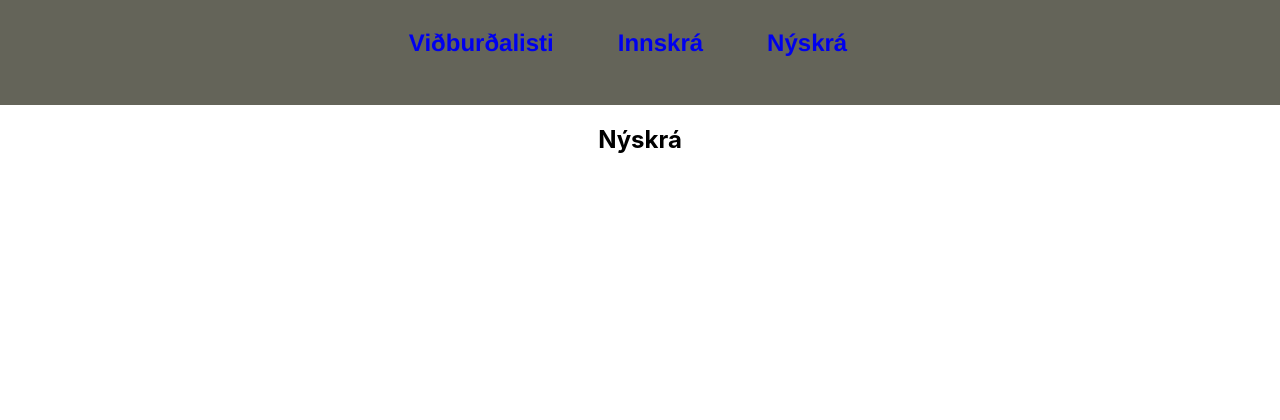
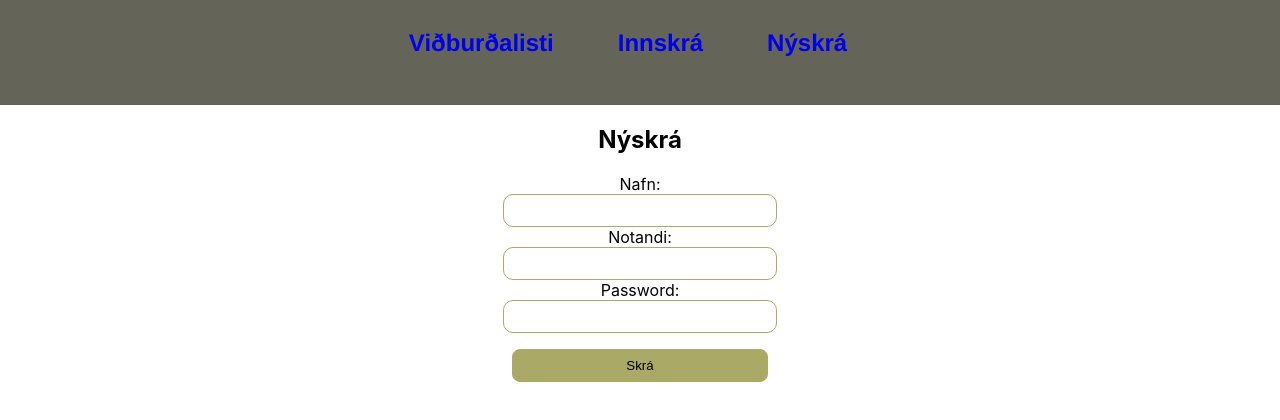
Before and after one commit to ArniZenux/v4-2022, a React (Create React App) app: page /nyskra in a window 1280 px wide. Shown: the top 420 px of the page. Built offline with nearby package versions, Linux system fonts and the light colour scheme.

Commit message:
layout home innskra nyskra

```diff
--- a/package.json
+++ b/package.json
@@ -3,11 +3,12 @@
   "version": "0.1.0",
   "private": true,
   "dependencies": {
+    "axios": "^0.26.0",
     "react": "^17.0.2",
     "react-dom": "^17.0.2",
     "react-router": "^5.2.0",
-    "react-scripts": "5.0.0",
-    "react-router-dom": "^5.2.0"
+    "react-router-dom": "^5.2.0",
+    "react-scripts": "5.0.0"
   },
   "scripts": {
     "start": "react-scripts start",
--- a/src/App.css
+++ b/src/App.css
@@ -83,3 +83,68 @@ li:last-child{
   margin-top: 0;
   padding-top: 0;
 }
+
+form {
+  align-items: center;
+  display: flex;
+  flex-direction: column;
+  margin-bottom: 1rem;
+  width: 500px;
+}
+
+.form--separated {
+  margin: 0 auto;
+  border: 2px solid var(--color-accent);
+  margin-bottom: 2rem;
+  padding: 2rem;
+}
+
+.field {
+  display: flex;
+  flex-direction: column;
+  margin-bottom: 1rem;
+  width: 100%;
+}
+
+.field label {
+  font-size: 1rem;
+  min-width: 140px;
+}
+
+.field input,
+.field textarea {
+  border: 1px solid var(--color-accent);
+  border-radius: 10px;
+  flex: 1;
+  padding: 8px;
+  width: 20%;
+}
+
+.field--textarea {
+  align-items: flex-start;
+}
+
+.field textarea {
+  flex: 1;
+  min-height: 3rem;
+}
+
+.field--invalid input,
+.field--invalid textarea {
+  background-color: #fbb;
+  border-color: var(--color-error);
+}
+
+.button {
+  background-color: var(--color-accent);
+  border: 1px solid var(--color-accent);
+  border-radius: 8px;
+  padding: 0.5rem;
+  transition: background-color ease-in 300ms;
+  margin-top: 1rem;
+  width: 20%;
+}
+
+.button--margin{
+  margin-bottom: 2rem;
+}
--- a/src/App.js
+++ b/src/App.js
@@ -2,14 +2,15 @@ import React from 'react';
 import { Route, Switch, NavLink } from 'react-router-dom';
 import './App.css';
 
-import { Home } from './routes/home';
-import { Innskra } from './routes/innskra';
-import { Nyskra } from './routes/nyskra';
-import { NotFound } from './routes/notfound';
+import Home from './routes/home';
+import Innskra from './routes/innskra';
+import Nyskra from './routes/nyskra';
+import NotFound from './routes/notfound';
 
-export default function App() {
-  return (
-    <main>
+class App extends React.Component{
+  render() {
+    return (
+     <main>
       <nav>
         <ul>
           <li><NavLink to="/">Viðburðalisti</NavLink></li>
@@ -28,4 +29,7 @@ export default function App() {
       </section>
     </main>
   );
+ }
 }
+
+export default App;
--- a/src/routes/home.js
+++ b/src/routes/home.js
@@ -1,13 +1,41 @@
-import React from 'react';
+import React, { useEffect, useState } from 'react';
+import axios from 'axios';
+const apiUrl = process.env.REACT_APP_API_URL;
 
-export function Home() {
-  return (
+class Home extends React.Component{
+  state = {
+    posts: []
+  }
+
+  // https://github.com/vefforritun/vef2-2021-v5-synilausn/blob/main/src/components/news-list/NewsList.jsx
+
+  componentDidMount() {
+    axios.get('http://127.0.0.1:8080')
+      .then(res => {
+        console.log(res.data.message);
+        //const posts = res.data;
+        //this.setState({ posts });
+      })
+      .catch(function (error) {
+        console.log(error);
+      })
+  }
+
+  render() {
+    return (
     <div className="App">
       <h2>Viðburðarlisti</h2>
-        <ul>
-          <li> Partý </li>
-          <p>Það verður smáveislun </p>
-        </ul>
+       <ul>
+        {
+         this.state.posts
+          .map(post => <li> {post.message} </li>
+          )
+        }
+       </ul>
+       <p> Footer Inc </p>
     </div>
-  );
+    );
+  }
 }
+
+export default Home;
--- a/src/routes/innskra.js
+++ b/src/routes/innskra.js
@@ -1,11 +1,25 @@
 import React from 'react';
 
-export function Innskra() {
-  return (
-    <div className="App">
-      <main>
-        <h2>Innskrá</h2>
+class Innskra extends React.Component{
+  render(){
+    return (
+      <div className="App">
+        <main>
+         <h2>Innskrá</h2>
+
+         <form class="field" method="post" action="/admin/login" autocomplete="off">
+           <label for="username">Notandi:</label>
+           <input type="text" name="username "/>
+
+           <label for="password">Password:</label>
+           <input type="password" id="password" name="password" />
+
+           <button class="button button--margin">Skrá</button>
+        </form>
       </main>
     </div>
   );
+ }
 }
+
+export default Innskra;
--- a/src/routes/nyskra.js
+++ b/src/routes/nyskra.js
@@ -1,11 +1,28 @@
 import React from 'react';
 
-export function Nyskra() {
-  return (
+class Nyskra extends React.Component{
+  render(){
+   return (
     <div className="App">
       <main>
         <h2>Nýskrá</h2>
+        <form class="field" method="post" action="/admin/login" autocomplete="off">
+           <label for="name">Nafn:</label>
+           <input type="text" name="nafn" />
+
+           <label for="username">Notandi:</label>
+           <input type="text" name="username" />
+
+           <label for="password">Password:</label>
+           <input type="password" id="password" name="password" />
+
+           <button class="button button--margin">Skrá</button>
+
+          </form>
       </main>
-    </div>
-  );
+     </div>
+    );
+  }
 }
+
+export default Nyskra;
```
Also changed, not shown: src/http-common.js (added, +8 -0 lines), src/routes/notfound.js (+6 -2 lines), src/service.js (added, +12 -0 lines), 2 other files (tests, documents, lock files or other folders).
